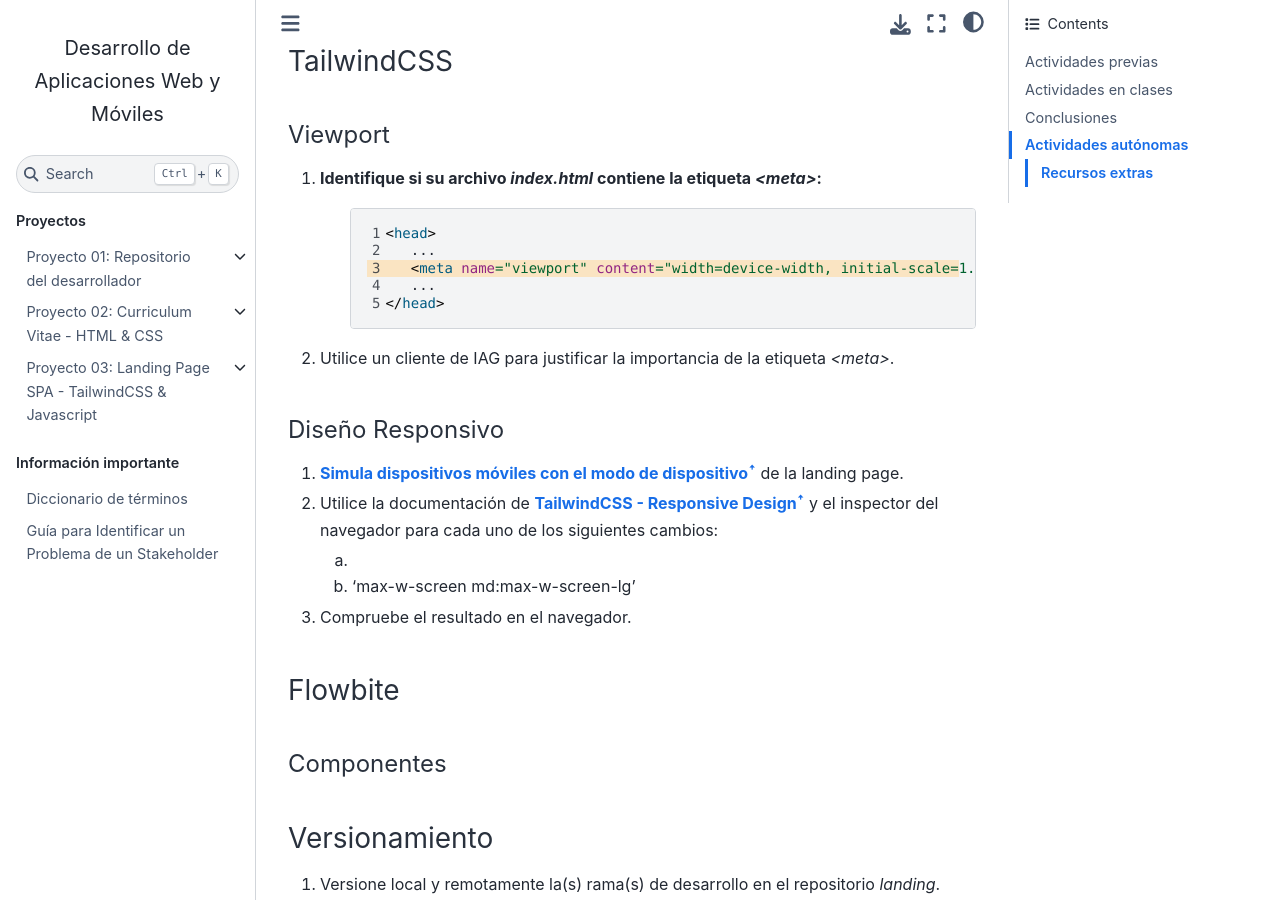
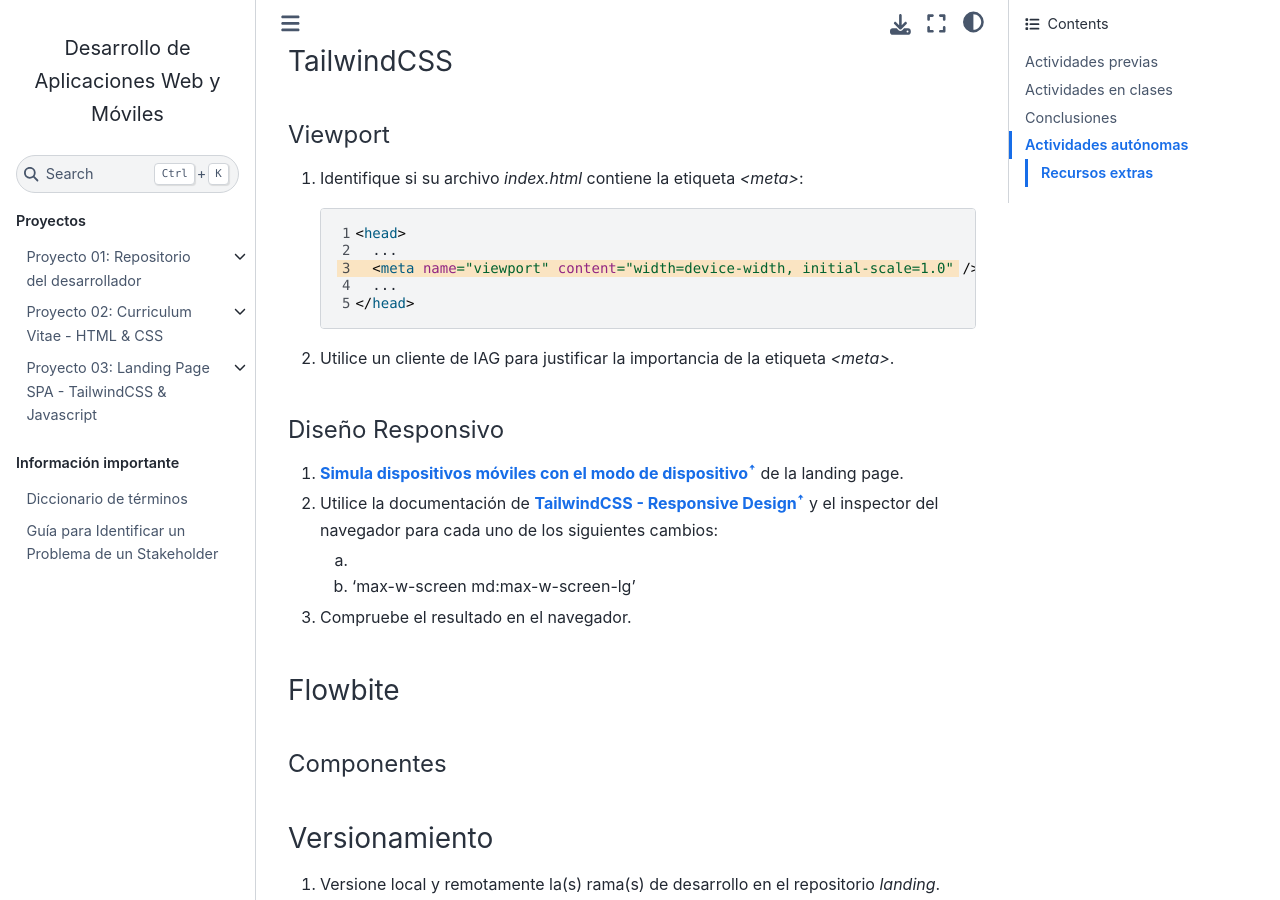
Before and after one commit to DAWMFIEC/DAWM-AI, a Sphinx documentation site: the page built from docs/source/guias/_temp/guia07.rst, in a window 1280 px wide and 900 px high, scrolled down 897 px. Built offline with Sphinx 7.4.7 and the Sphinx Book theme 1.1.4, drawn with Linux system fonts in a browser that asks for light colours; pages that are not in the unit, such as notebooks, are missing from menus; comment, search, counter and statistics services are not loaded.

Commit message:
indentation

```diff
--- a/docs/source/guias/_temp/guia07.rst
+++ b/docs/source/guias/_temp/guia07.rst
@@ -38,15 +38,16 @@
 ^^^^^^^^
 
 1. Identifique si su archivo *index.html* contiene la etiqueta `<meta>`:
-     .. code-block:: html
-         :linenos:
-         :emphasize-lines: 3
 
-         <head>
-            ...
-            <meta name="viewport" content="width=device-width, initial-scale=1.0" />
-            ...
-         </head>
+   .. code-block:: html
+      :linenos:
+      :emphasize-lines: 3
+
+      <head>
+        ...
+        <meta name="viewport" content="width=device-width, initial-scale=1.0" />
+        ...
+      </head>
 
 2. Utilice un cliente de IAG para justificar la importancia de la etiqueta `<meta>`.
 
```
